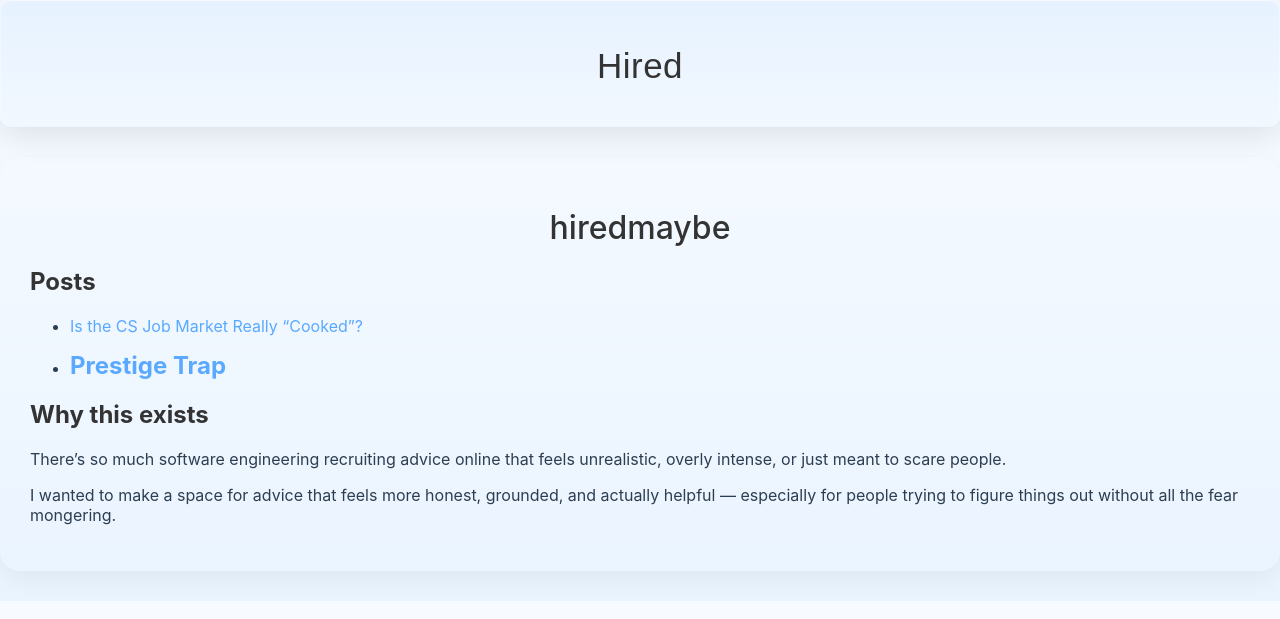
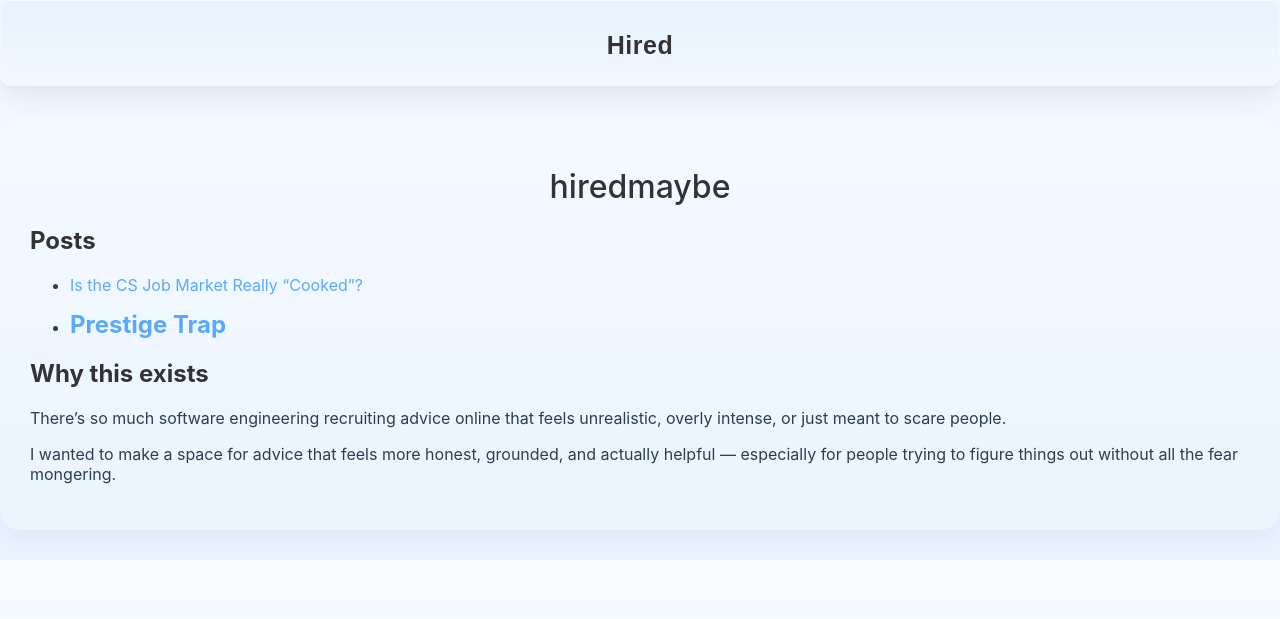
Before and after one commit to hiredmaybe67/hiredmaybe67.github.io, a Jekyll site: the page built from index.md, in a window 1280 px wide. Shown: the top 619 px of the page. Built offline with Jekyll 4.4.1, drawn with Linux system fonts in a browser that asks for light colours.

Commit message:
Update default.html

```diff
--- a/_layouts/default.html
+++ b/_layouts/default.html
@@ -23,8 +23,8 @@
       text-align: center;
       color: #333333;
       vertical-align: top;
-      font-size: 35px;
-      font-weight: 400;
+      font-size: 25px;
+      font-weight: 700;
       letter-spacing: 0.5px;
     }
 
@@ -64,18 +64,14 @@
       background: #e0ecff;
       margin: 25px 0;
     }
-/* .banner{
-border-bottom: 3px solid #dbeafe;
-  background: linear-gradient(to bottom, #e6f2ff, #f2f8ff);
-  padding: 10px 5px 5px;
-} */
+
     .banner {
   background: linear-gradient(to bottom, #e6f2ff, #f2f8ff);
   backdrop-filter: blur(10px);          /* Frosted glass effect */
   border: 1px solid rgba(255, 255, 255, 0.3);
   border-radius: 12px;                  /* Rounded corners for a softer feel */
   box-shadow: 0 8px 32px rgba(0, 0, 0, 0.1); /* Soft, deep shadow */
-  padding: 10px 5px 5px;
+  padding: 5px 5px 0px;
   text-align: center;
 }
   </style>
```
